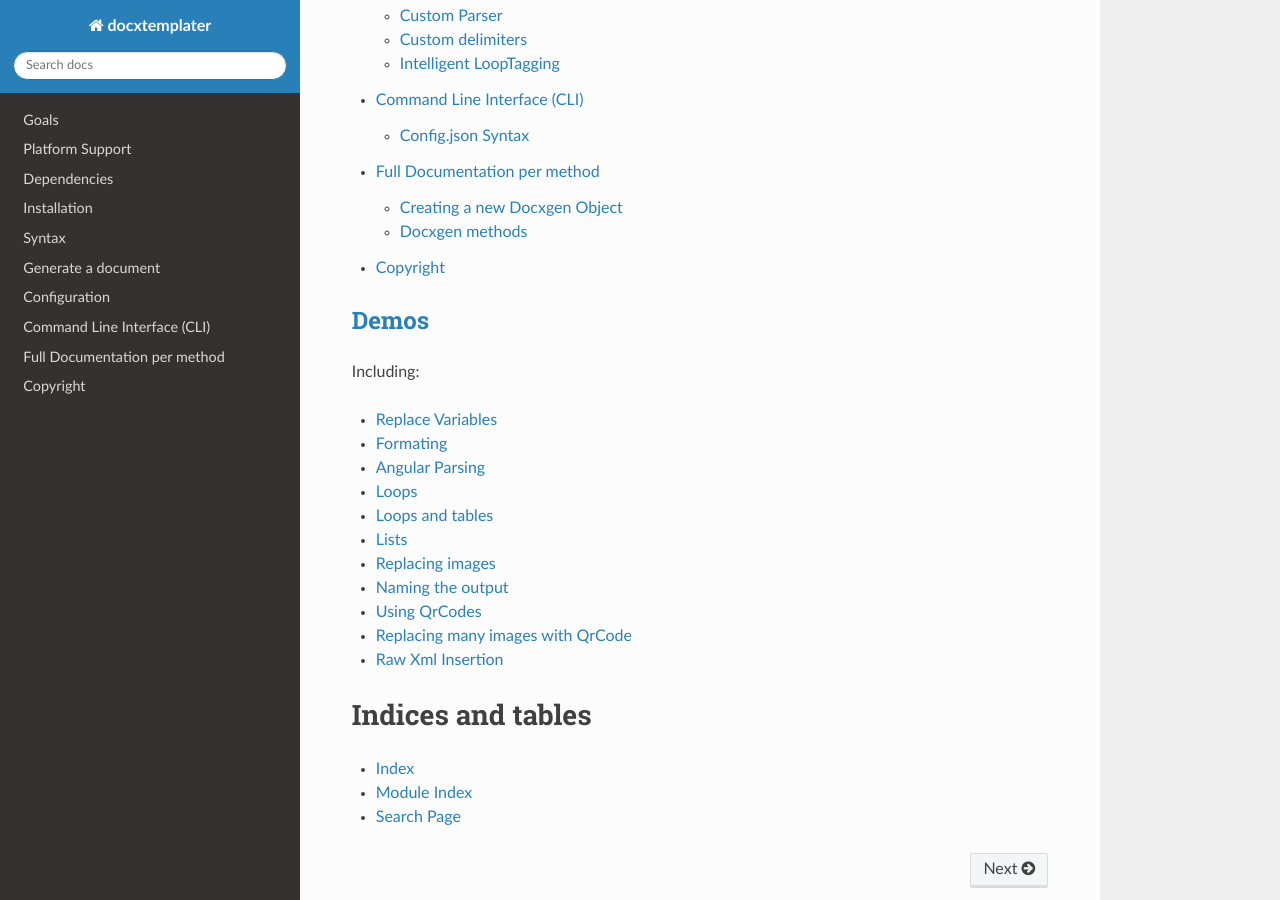
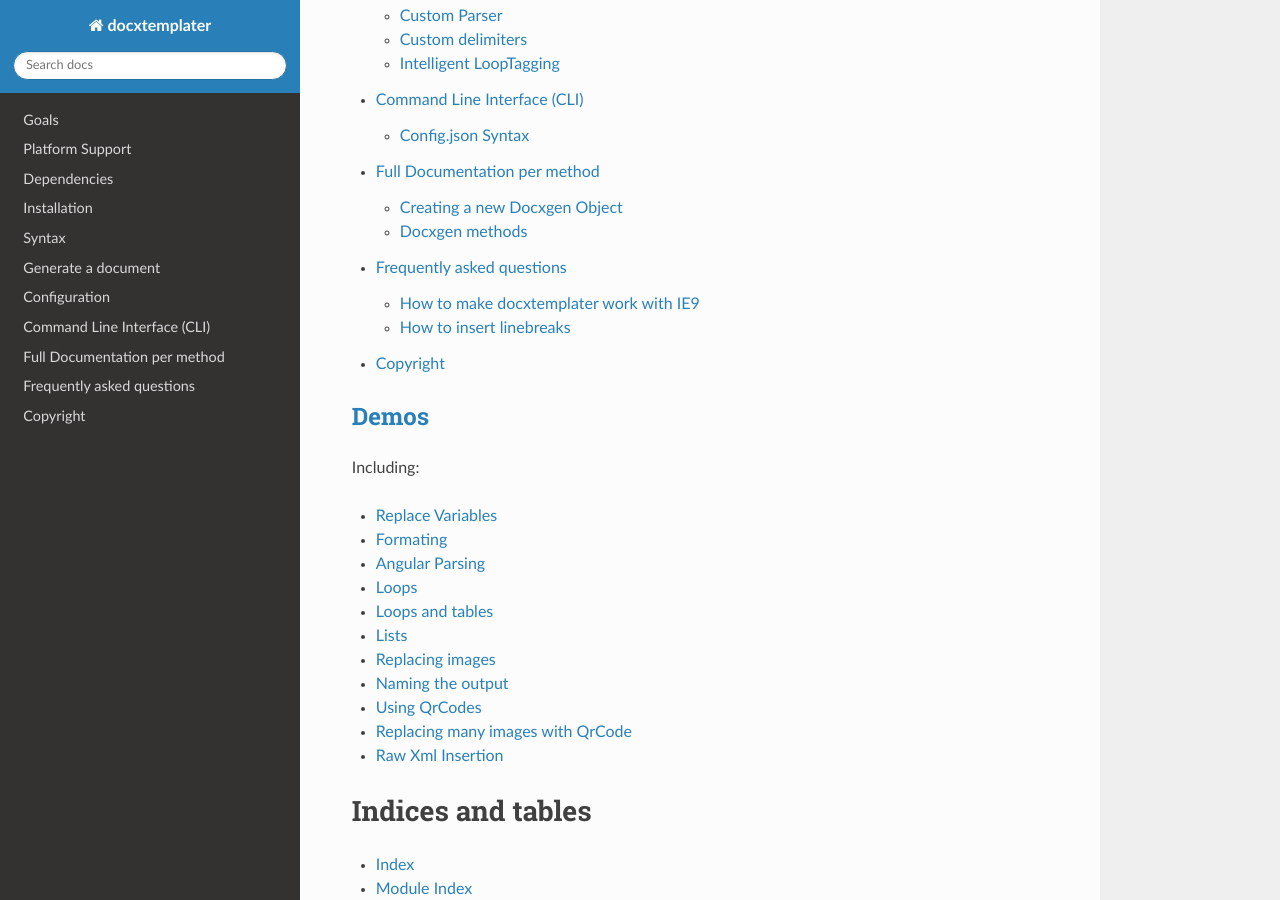
Before and after one commit to open-xml-templating/docxtemplater, a Sphinx documentation site: the page built from docs/source/index.rst, in a window 1280 px wide and 900 px high, scrolled down 740 px. Built offline with Sphinx 7.4.7 and the Read the Docs theme 2.0.0, drawn with Linux system fonts in a browser that asks for light colours; part of the change alters nothing that is shown.

Commit message:
Add faq section in the docs

```diff
--- /dev/null
+++ b/docs/source/faq.rst
@@ -0,0 +1,42 @@
+.. index::
+   single: FAQ
+
+..  _faq:
+
+Frequently asked questions
+==========================
+
+How to make docxtemplater work with IE9
+---------------------------------------
+
+docxtemplater should work on almost all browsers as of version 1 : IE7 + . Safari, Chrome, Opera, Firefox. docxtemplater doesn't have the `.loadFromFile` method anymore (which existed in version 0.7) to let the user of the library load the file so that it can be parsed by JSZip.
+
+The only 'problem' is to load the binary file into the browser. This is not really a problem inside docxtemplater's scope, but here is the code that  jszip's creator recommends to use to load the docx from the browser:
+
+https://stuk.github.io/jszip/documentation/howto/read_zip.html
+
+The following code should load the binary content on all browsers:
+
+.. code-block:: javascript
+
+    JSZipUtils.getBinaryContent('path/to/content.zip', function(err, data) {
+      if(err) {
+        throw err; // or handle err
+      }
+
+      var zip = new JSZip(data);
+    });
+
+How to insert linebreaks
+------------------------
+
+.. code-block:: javascript
+
+    pre = '<w:p><w:r><w:t>';
+    post = '</w:t></w:r></w:p>';
+    lineBreak = '<w:br/>';
+    text = pre + 'testing line 1' + lineBreak + 'testing line 2' + post;
+    data = {text : text}
+    docx.setData(data)
+
+then in your template, just put {@text} instead of the usual {text}
--- a/docs/source/index.rst
+++ b/docs/source/index.rst
@@ -26,6 +26,7 @@ Contents:
    configuration
    cli
    full_doc
+   faq
    copyright
 
 
```
